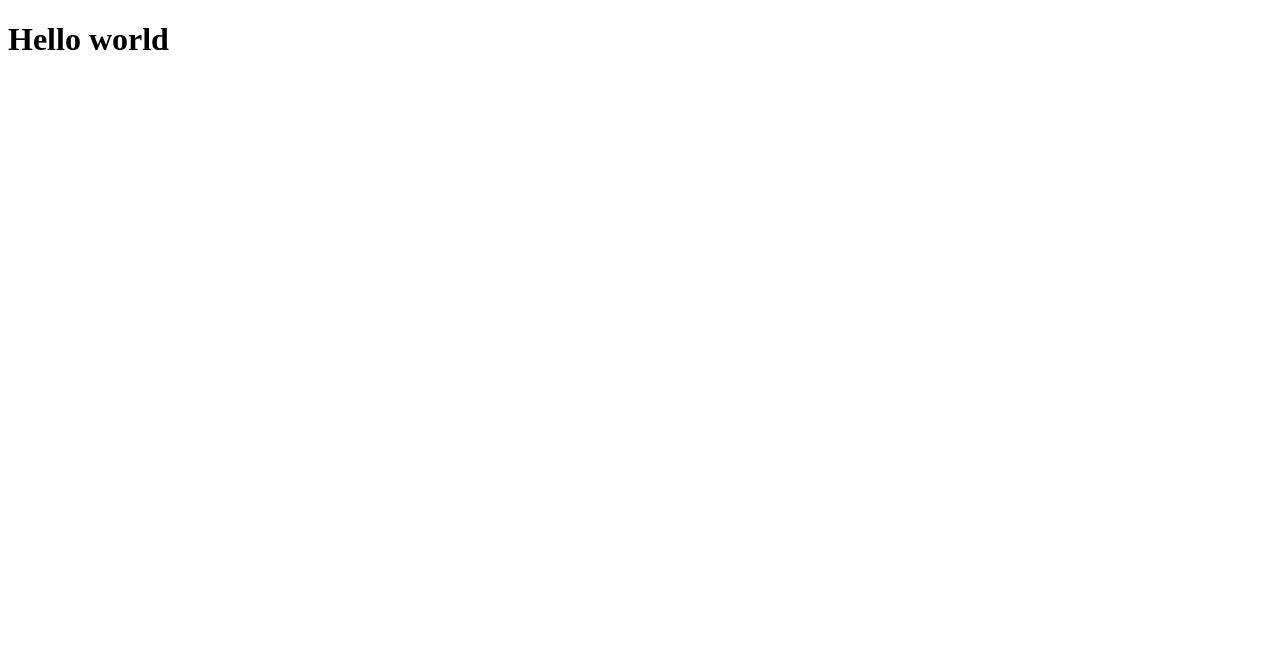
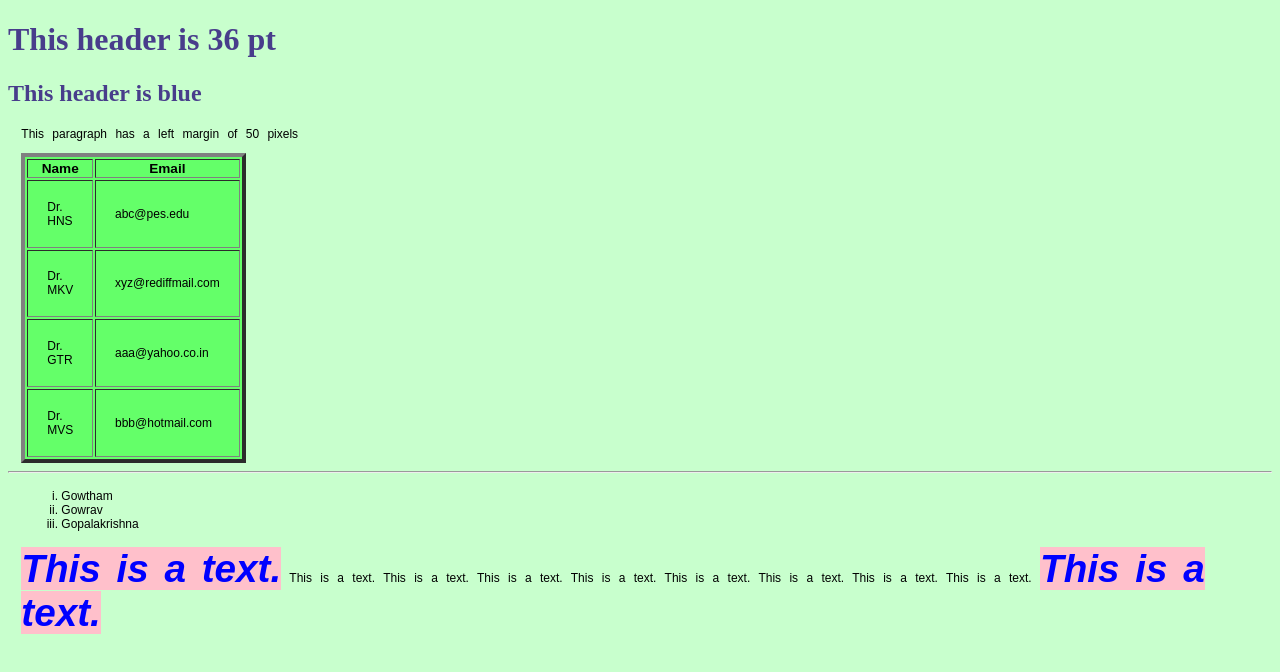
Before and after one commit to RakeshDhiwar/Web-technologies-Laboratory, a plain HTML site: page Experiment 1/index.html in a window 1280 px wide. Drawn offline with Linux system fonts and the light colour scheme.

Commit message:
xhtml code

```diff
--- a/Experiment 1/index.html
+++ b/Experiment 1/index.html
@@ -1,11 +1,46 @@
-<!DOCTYPE html>
-<html lang="en">
+<?xml version = "1.0" encoding = "utf-8" ?>
+<!DOCTYPE html PUBLIC "-//W3C//DTD XHTML 1.1//EN"
+"http://www.w3.org/TR/xhtml11/DTD/xhtml11.dtd">
+<html xmlns = "http://www.w3.org/1999/xhtml">
 <head>
-    <meta charset="UTF-8">
-    <meta name="viewport" content="width=device-width, initial-scale=1.0">
-    <title>Document</title>
+<link rel="stylesheet" type="text/css" href="style.css" />
+<title> Lab program1 </title>
 </head>
 <body>
-    <h1>Hello world</h1>
+<h1>This header is 36 pt</h1>
+<h2>This header is blue</h2>
+<p>This paragraph has a left margin of 50 pixels</p>
+<table border="4" width="5%"> <!-- table with name & email -->
+<tr>
+<th width="204">Name </th>
+<th>Email</th>
+</tr>
+<tr>
+<td width="204">Dr. HNS</td>
+<td>abc@pes.edu</td>
+</tr>
+<tr>
+<td width="204">Dr. MKV</td>
+<td>xyz@rediffmail.com</td>
+</tr>
+<tr>
+<td width="204">Dr. GTR</td>
+<td>aaa@yahoo.co.in</td>
+</tr>
+<tr>
+<td width="204">Dr. MVS</td>
+<td>bbb@hotmail.com</td>
+</tr>
+</table>
+<hr> <!-- horizontal line -->
+<ol> <!-- ordered list -->
+<li> Gowtham</li>
+<li> Gowrav </li>
+<li> Gopalakrishna </li>
+</ol>
+<p>
+<span>This is a text.</span> This is a text. This is a text. This is a text. This is a text. This is a text. This is a text.
+This is a text. This is a text. <span>This is a text.</span>
+</p>
 </body>
 </html>
```
